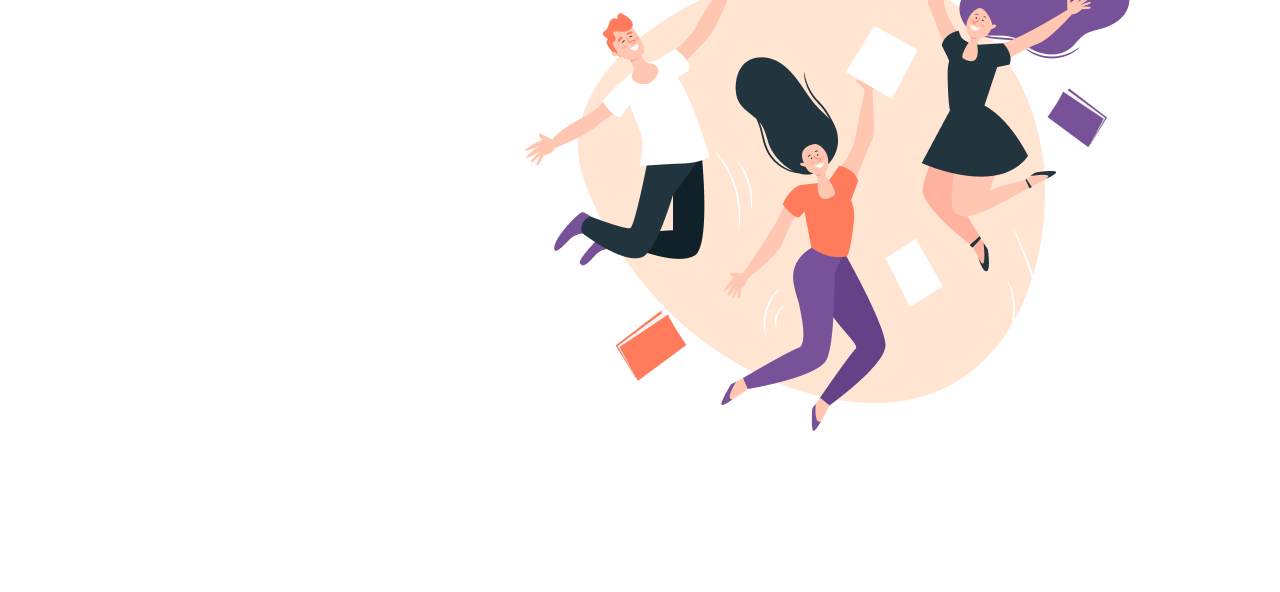
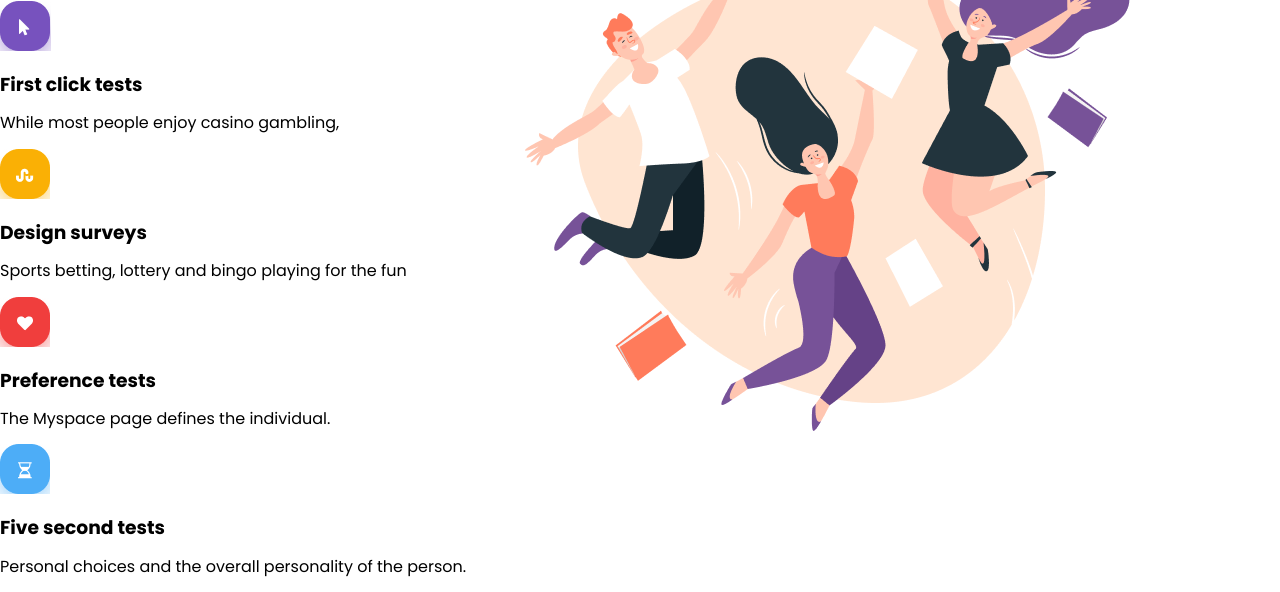
Before and after one commit to michelleandersson/productly, a plain HTML site: page index.html in a window 1280 px wide. Shown: the part 652-1244 px from the top of the page. Before the commit the page ends 1084 px from the top, so only its background shows below. Drawn offline with Linux system fonts and the light colour scheme.

Commit message:
add info and icon to features

```diff
--- a/index.html
+++ b/index.html
@@ -38,6 +38,30 @@
 
     <main>
         <section class="features">
+            <h2 class="features-header">We design tools to unveil your superpowers</h2>
+            <div class="feature-one">
+                <img class="features-one-img" src="images/icon1.png" alt="purple arrow">
+                <h3 class="features-one-header">First click tests</h3>
+                <p class="features-one-text">While most people enjoy casino gambling,</p>
+            </div>
+
+            <div class="feature-two">
+                <img class="features-two-img" src="images/icon2.png" alt="orange line">
+                <h3 class="features-two-header">Design surveys</h3>
+                <p class="features-two-text">Sports betting, lottery and bingo playing for the fun</p>
+            </div>
+
+            <div class="feature-three">
+                <img class="features-three-img" src="images/icon3.png" alt="red heart">
+                <h3 class="features-three-header">Preference tests</h3>
+                <p class="features-three-text">The Myspace page defines the individual.</p>
+            </div>
+
+            <div class="feature-four">
+                <img class="features-four-img" src="images/icon4.png" alt="blue hourglas">
+                <h3 class="features-four-header">Five second tests</h3>
+                <p class="features-four-text">Personal choices and the overall personality of the person.</p>
+            </div>
 
         </section>
 
```
